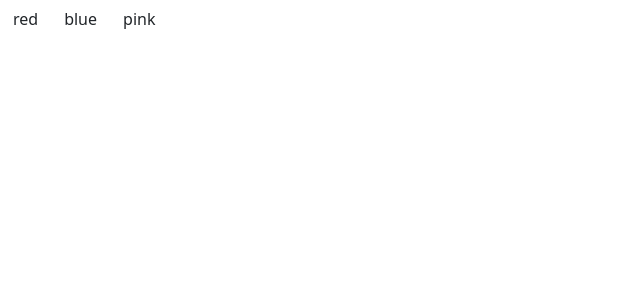
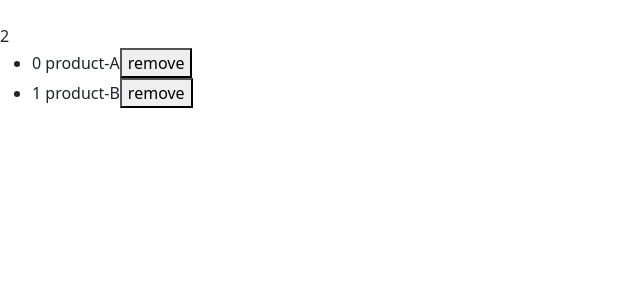
Before and after one commit to archmanayon/archeact, a React (Vite) app: page / in a window 1280 px wide. Shown: the top 300 px of the page, without its empty margins (0-640 px from the left). Built offline with nearby package versions, Linux system fonts and the light colour scheme.

Commit message:
making cart items delete

```diff
--- a/src/App.tsx
+++ b/src/App.tsx
@@ -9,6 +9,8 @@ import ShowColor from "./component/ShowColor";
 import Increment from "./component/Increment";
 import Fruit from "./component/Fruit";
 import Heart from "./component/Heart";
+import { ShopingCart } from "./component/ShopingCart";
+import NavCount from "./component/NavCount";
 // archie
 // from usc hello
 
@@ -29,9 +31,12 @@ function App() {
   const [index_color, setIndex_color] = useState(-1);
   const [show_c, setShow_c] = useState(false);
   const [singleColor, setSingleColor] = useState('');
+  const [ cartItems, setCartItems ] =   useState(["product-A", "product-B"]);
 
   return (
     <div className="App">
+
+      <>
         {/* <Hello/>
 
         <Messages name="fortel" message="hi there" emoji=":D"/>
@@ -45,7 +50,7 @@ function App() {
           Hello <span>world</span>
         </SampleTs> */}
 
-      <TrialButton colors={colors} selectIndex=
+        {/* <TrialButton colors={colors} selectIndex=
           {
             (color, index)=>{
               setIndex_color(index);
@@ -54,11 +59,11 @@ function App() {
             }
 
           } index_color={index_color}
-      />
+        /> */}
 
         <br/>
 
-      {
+          {/* {
             show_c &&
             <ShowColor >
               {singleColor}
@@ -66,13 +71,16 @@ function App() {
                 onClick={()=> setShow_c(false)}>
               </button>
             </ShowColor>
-      }
+          } */}
 
         {/* <Increment/> */}
 
         {/* <Fruit/> */}
 
         {/* <Heart/> */}
+      </>
+      <NavCount countItems={cartItems.length} />
+      <ShopingCart cartItems={cartItems} onRemove={(index)=> console.log(index)}/>
 
     </div>
   )
--- a/src/component/Fruit.tsx
+++ b/src/component/Fruit.tsx
@@ -5,6 +5,8 @@ const Fruit = () => {
         name:["Apple"],
         citrus:['orange','lemon']
     });
+
+
   return (
     <div>
 
--- /dev/null
+++ b/src/component/NavCount.tsx
@@ -0,0 +1,12 @@
+interface Props {
+    countItems: Number;
+}
+const NavCount = ({countItems}:Props) => {
+  return (
+    <div>
+        {countItems}
+    </div>
+  )
+}
+
+export default NavCount
--- /dev/null
+++ b/src/component/ShopingCart.tsx
@@ -0,0 +1,23 @@
+
+interface Props{
+    cartItems: string[];
+    onRemove:(index:Number)=>void;
+}
+export const ShopingCart = ({cartItems, onRemove}:Props) => {
+  return (
+    <>
+        <ul>
+
+            {cartItems.map((item,index)=>
+
+                <li key={index+item}>{index + " " + item}
+
+                    <button onClick={()=> onRemove(index)}>remove</button>
+
+                </li>
+            )}
+
+        </ul>
+    </>
+  )
+}
```
Lines whose indentation alone changed are shown as unchanged.
